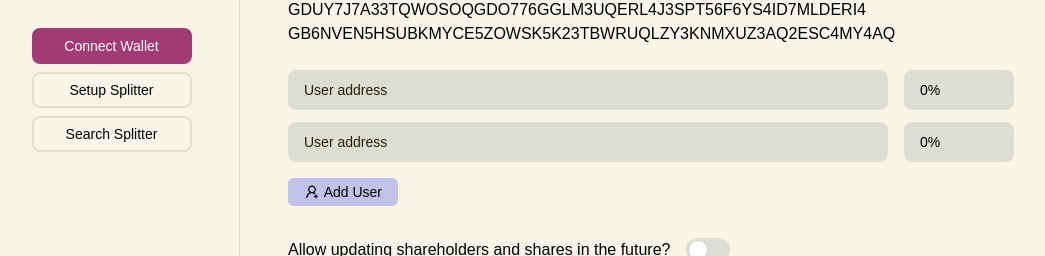
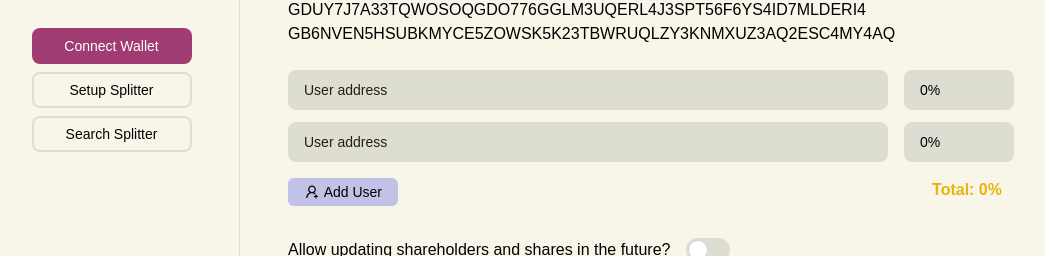
Before and after one commit to SoroSplits/sorosplits-ui, a Next.js app: page /splitter/setup in a window 1280 px wide. Shown: the part 178-434 px from the top of the page, without its empty margins (16-1061 px from the left). Built offline with nearby package versions, Linux system fonts and the light colour scheme.

Commit message:
Display total shares under the data list

```diff
--- a/components/SplitterData.tsx
+++ b/components/SplitterData.tsx
@@ -1,4 +1,4 @@
-import { useState } from "react"
+import { useMemo, useState } from "react"
 import Input from "./Input"
 import { CgClose } from "react-icons/cg"
 import { AiOutlineUserAdd } from "react-icons/ai"
@@ -64,8 +64,15 @@ const SplitterData = ({
     updateData(newData)
   }
 
+  const totalShareAmount = useMemo(() => {
+    return data.reduce(
+      (total, item) => total + (isNaN(item.share) ? 0 : item.share),
+      0
+    )
+  }, [data])
+
   return (
-    <div>
+    <div className="w-fit">
       <div className="flex flex-col gap-3">
         {data.map((item, idx) => {
           return (
@@ -101,6 +108,7 @@ const SplitterData = ({
         })}
       </div>
 
+      <div className="flex justify-between items-end">
         <button
           className={clsx(
             "flex items-center justify-between px-4 py-1 text-sm w-[110px] bg-secondary hover:bg-secondary-dark mt-4 rounded-md",
@@ -112,6 +120,17 @@ const SplitterData = ({
           <AiOutlineUserAdd size={16} />
           Add User
         </button>
+        <div
+          className={clsx(
+            "py-1 mr-3 font-bold",
+            totalShareAmount > 100 && "text-red-500",
+            totalShareAmount === 100 && "text-green-500",
+            totalShareAmount < 100 && "text-yellow-500"
+          )}
+        >
+          Total: {totalShareAmount}%
+        </div>
+      </div>
     </div>
   )
 }
```
Lines whose indentation alone changed are shown as unchanged.
